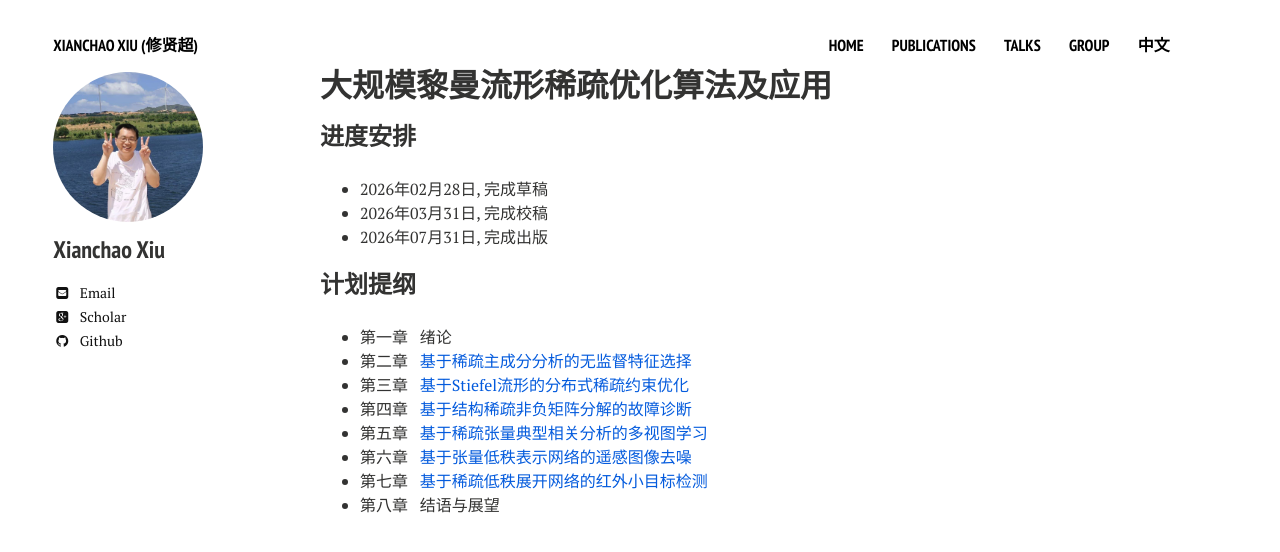
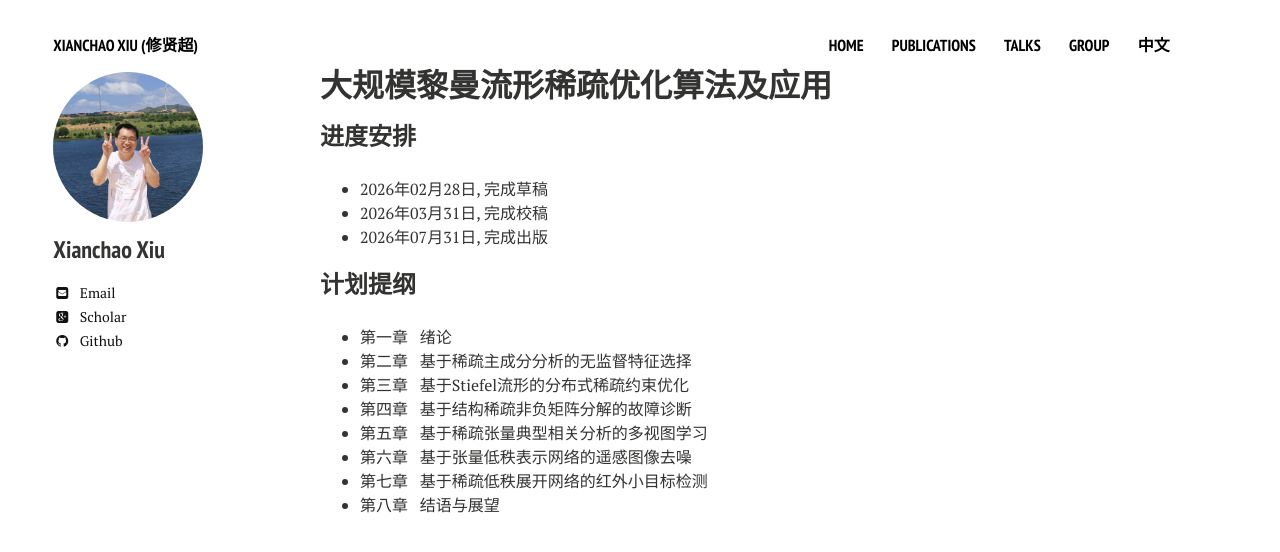
Before and after one commit to xianchaoxiu/xianchaoxiu.github.io, a Jekyll site: the page built from chinese/book/OPT/index.md, in a window 1280 px wide. Shown: the top 552 px of the page. Built offline with Jekyll 4.4.1, drawn with Linux system fonts in a browser that asks for light colours; nearby versions of some CDN libraries.

Commit message:
Update index.md

```diff
--- a/chinese/book/OPT/index.md
+++ b/chinese/book/OPT/index.md
@@ -13,10 +13,10 @@ share: false
 
 ### 计划提纲
 * 第一章 &nbsp;  绪论<br>
-* 第二章 &nbsp;  <a href="https://doi.org/10.1109/TIP.2025.3620667" class="textlink" target="_blank"> 基于稀疏主成分分析的无监督特征选择 </a><br>
-* 第三章 &nbsp;  <a href="https://doi.org/10.1016/j.neucom.2024.128267" class="textlink" target="_blank"> 基于Stiefel流形的分布式稀疏约束优化</a><br>
-* 第四章 &nbsp;  <a href="https://doi.org/10.1109/TIM.2023.3241990" class="textlink" target="_blank">基于结构稀疏非负矩阵分解的故障诊断</a><br>
-* 第五章 &nbsp;  <a href="https://doi.org/10.1109/TCSVT.2025.3642736" class="textlink" target="_blank">基于稀疏张量典型相关分析的多视图学习</a><br>
-* 第六章 &nbsp;  <a href="https://doi.org/10.1016/j.patcog.2025.112496" class="textlink" target="_blank">基于张量低秩表示网络的遥感图像去噪</a><br>
-* 第七章 &nbsp;  <a href="https://arxiv.org/abs/2509.08205" class="textlink" target="_blank"> 基于稀疏低秩展开网络的红外小目标检测</a><br>
+* 第二章 &nbsp;  基于稀疏主成分分析的无监督特征选择 <br>
+* 第三章 &nbsp;  基于Stiefel流形的分布式稀疏约束优化<br>
+* 第四章 &nbsp;  基于结构稀疏非负矩阵分解的故障诊断<br>
+* 第五章 &nbsp;  基于稀疏张量典型相关分析的多视图学习<br>
+* 第六章 &nbsp;  基于张量低秩表示网络的遥感图像去噪<br>
+* 第七章 &nbsp;  基于稀疏低秩展开网络的红外小目标检测<br>
 * 第八章 &nbsp;  结语与展望<br>
```
